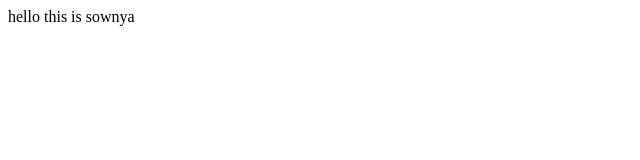
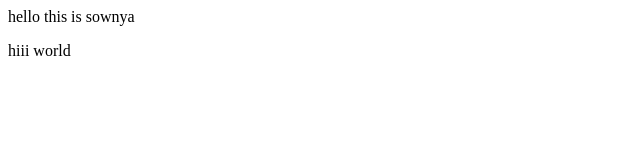
Before and after one commit to sownyakoribilli/github, a plain HTML site: page index.html in a window 1280 px wide. Shown: the full height of the page, 0-640 px from the left. Drawn offline with Linux system fonts and the light colour scheme.

Commit message:
Update index.html
add p tag

```diff
--- a/index.html
+++ b/index.html
@@ -1,5 +1,6 @@
 <html>
     <body>
         <p>hello this is sownya</p>
+        <p>hiii world</p>
     </body>
 </html>
```
